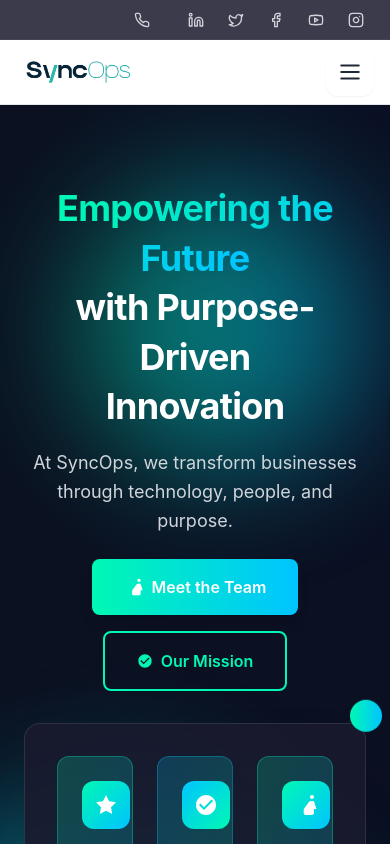
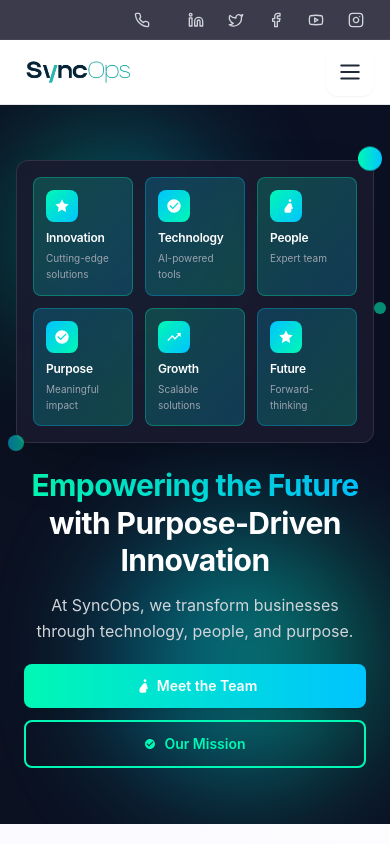
Before and after one commit to MrMoizBhatti/SyncOps, a Next.js app: page /about in a window 390 px wide. Shown: the top 844 px of the page. Built offline with nearby package versions, Linux system fonts and the light colour scheme.

Commit message:
greater changing ok

```diff
--- a/app/about/_components/AboutHero.jsx
+++ b/app/about/_components/AboutHero.jsx
@@ -4,17 +4,17 @@
 
 const AboutHero = () => {
   return (
-    <section className="relative overflow-hidden bg-[#0B0A1C] py-12 lg:py-16">
+    <section className="relative overflow-hidden bg-[#0B0A1C] py-8 sm:py-10 md:py-12 lg:py-16">
       {/* Background Effects */}
       <div className="absolute inset-0 bg-gradient-to-r from-[#00F8B4]/10 to-[#00C4FF]/10 opacity-30"></div>
-      <div className="absolute top-20 left-20 w-72 h-72 bg-gradient-to-r from-[#00F8B4] to-[#00C4FF] rounded-full filter blur-3xl opacity-20 animate-pulse"></div>
-      <div className="absolute bottom-20 right-20 w-96 h-96 bg-gradient-to-r from-[#00C4FF] to-[#00F8B4] rounded-full filter blur-3xl opacity-20 animate-pulse delay-1000"></div>
+      <div className="absolute top-10 left-5 sm:top-16 sm:left-10 md:top-20 md:left-20 w-48 h-48 sm:w-64 sm:h-64 md:w-72 md:h-72 bg-gradient-to-r from-[#00F8B4] to-[#00C4FF] rounded-full filter blur-3xl opacity-20 animate-pulse"></div>
+      <div className="absolute bottom-10 right-5 sm:bottom-16 sm:right-10 md:bottom-20 md:right-20 w-64 h-64 sm:w-80 sm:h-80 md:w-96 md:h-96 bg-gradient-to-r from-[#00C4FF] to-[#00F8B4] rounded-full filter blur-3xl opacity-20 animate-pulse delay-1000"></div>
 
-      <div className="max-w-7xl mx-auto px-6 lg:px-8 relative z-10 py-8">
-        <div className="grid lg:grid-cols-2 gap-8 lg:gap-12 items-center">
+      <div className="max-w-7xl mx-auto px-4 sm:px-6 md:px-8 lg:px-12 relative z-10 py-6 sm:py-8">
+        <div className="grid lg:grid-cols-2 gap-6 sm:gap-8 md:gap-10 lg:gap-12 items-center">
           {/* Left Content */}
-          <div className="text-center lg:text-left">
-            <h1 className="text-4xl lg:text-6xl font-bold leading-snug mb-4">
+          <div className="text-center lg:text-left order-2 lg:order-1">
+            <h1 className="text-3xl sm:text-4xl md:text-5xl lg:text-6xl xl:text-7xl font-bold leading-tight sm:leading-snug mb-3 sm:mb-4 md:mb-5">
               <span className="bg-gradient-to-r from-[#00F8B4] to-[#00C4FF] bg-clip-text text-transparent">
                 Empowering the Future
               </span>
@@ -24,15 +24,15 @@
               <span className="text-white">Innovation</span>
             </h1>
 
-            <p className="text-lg text-gray-300 mb-6 max-w-2xl mx-auto lg:mx-0 leading-relaxed">
+            <p className="text-base sm:text-lg md:text-xl text-gray-300 mb-5 sm:mb-6 md:mb-8 max-w-2xl mx-auto lg:mx-0 leading-relaxed px-2 sm:px-0">
               At SyncOps, we transform businesses through technology, people, and purpose.
             </p>
 
-            <div className="flex flex-col sm:flex-row gap-4 justify-center lg:justify-start">
+            <div className="flex flex-col sm:flex-row gap-3 sm:gap-4 justify-center lg:justify-start px-2 sm:px-0">
               <SafeLink href="#team">
-                <button className="group bg-gradient-to-r from-[#00F8B4] to-[#00C4FF] text-white font-semibold px-8 py-4 rounded-lg shadow-lg hover:shadow-lg hover:scale-105 transition-all duration-300 relative overflow-hidden">
-                  <span className="relative z-10 flex items-center gap-2">
-                    <svg className="w-5 h-5" fill="currentColor" viewBox="0 0 24 24">
+                <button className="group w-full sm:w-auto bg-gradient-to-r from-[#00F8B4] to-[#00C4FF] text-white font-semibold px-6 sm:px-8 py-3 sm:py-4 rounded-lg shadow-lg hover:shadow-lg hover:scale-105 transition-all duration-300 relative overflow-hidden text-sm sm:text-base">
+                  <span className="relative z-10 flex items-center justify-center gap-2">
+                    <svg className="w-4 h-4 sm:w-5 sm:h-5" fill="currentColor" viewBox="0 0 24 24">
                       <path d="M16 4c0-1.11.89-2 2-2s2 .89 2 2-.89 2-2 2-2-.89-2-2zm4 18v-6h2.5l-2.54-7.63A1.5 1.5 0 0 0 18.54 8H17c-.8 0-1.54.37-2.01 1l-4.7 6.28c-.37.5-.58 1.11-.58 1.73V20c0 1.1.9 2 2 2h6c1.1 0 2-.9 2-2z"/>
                     </svg>
                     Meet the Team
@@ -42,9 +42,9 @@
               </SafeLink>
 
               <SafeLink href="#mission">
-                <button className="group border-2 border-[#00F8B4] text-[#00F8B4] font-semibold px-8 py-4 rounded-lg hover:bg-[#00F8B4] hover:text-white transition-all duration-300 relative overflow-hidden">
-                  <span className="relative z-10 flex items-center gap-2">
-                    <svg className="w-4 h-4" fill="currentColor" viewBox="0 0 24 24">
+                <button className="group w-full sm:w-auto border-2 border-[#00F8B4] text-[#00F8B4] font-semibold px-6 sm:px-8 py-3 sm:py-4 rounded-lg hover:bg-[#00F8B4] hover:text-white transition-all duration-300 relative overflow-hidden text-sm sm:text-base">
+                  <span className="relative z-10 flex items-center justify-center gap-2">
+                    <svg className="w-3 h-3 sm:w-4 sm:h-4" fill="currentColor" viewBox="0 0 24 24">
                       <path d="M12 2C6.48 2 2 6.48 2 12s4.48 10 10 10 10-4.48 10-10S17.52 2 12 2zm-2 15l-5-5 1.41-1.41L10 14.17l7.59-7.59L19 8l-9 9z"/>
                     </svg>
                     Our Mission
@@ -55,82 +55,82 @@
           </div>
 
           {/* Right Side - Futuristic Icon Cluster */}
-          <div className="relative">
-            <div className="bg-[#1A1A2E]/90 backdrop-blur-xl rounded-2xl p-8 border border-white/10 shadow-2xl max-h-[450px] w-full">
+          <div className="relative order-1 lg:order-2">
+            <div className="bg-[#1A1A2E]/90 backdrop-blur-xl rounded-xl sm:rounded-2xl p-4 sm:p-6 md:p-8 border border-white/10 shadow-2xl max-h-[400px] sm:max-h-[450px] md:max-h-[500px] w-full">
               {/* Icon Grid */}
-              <div className="grid grid-cols-3 gap-6">
+              <div className="grid grid-cols-3 gap-3 sm:gap-4 md:gap-6">
                 {/* Innovation Icon */}
-                <div className="group bg-gradient-to-br from-[#00F8B4]/20 to-[#00C4FF]/20 rounded-xl p-6 border border-[#00F8B4]/30 hover:border-[#00F8B4]/50 hover:shadow-lg transition-all duration-300">
-                  <div className="w-12 h-12 bg-gradient-to-br from-[#00F8B4] to-[#00C4FF] rounded-xl flex items-center justify-center mb-4 group-hover:scale-110 transition-transform duration-300">
-                    <svg className="w-6 h-6 text-white" fill="currentColor" viewBox="0 0 24 24">
+                <div className="group bg-gradient-to-br from-[#00F8B4]/20 to-[#00C4FF]/20 rounded-lg sm:rounded-xl p-3 sm:p-4 md:p-6 border border-[#00F8B4]/30 hover:border-[#00F8B4]/50 hover:shadow-lg transition-all duration-300">
+                  <div className="w-8 h-8 sm:w-10 sm:h-10 md:w-12 md:h-12 bg-gradient-to-br from-[#00F8B4] to-[#00C4FF] rounded-lg sm:rounded-xl flex items-center justify-center mb-2 sm:mb-3 md:mb-4 group-hover:scale-110 transition-transform duration-300">
+                    <svg className="w-4 h-4 sm:w-5 sm:h-5 md:w-6 md:h-6 text-white" fill="currentColor" viewBox="0 0 24 24">
                       <path d="M12 2l3.09 6.26L22 9.27l-5 4.87 1.18 6.88L12 17.77l-6.18 3.25L7 14.14 2 9.27l6.91-1.01L12 2z"/>
                     </svg>
                   </div>
-                  <h3 className="text-white font-semibold text-sm mb-2">Innovation</h3>
-                  <p className="text-gray-400 text-xs">Cutting-edge solutions</p>
+                  <h3 className="text-white font-semibold text-xs sm:text-sm mb-1 sm:mb-2">Innovation</h3>
+                  <p className="text-gray-400 text-[10px] sm:text-xs">Cutting-edge solutions</p>
                 </div>
 
                 {/* Technology Icon */}
-                <div className="group bg-gradient-to-br from-[#00C4FF]/20 to-[#00F8B4]/20 rounded-xl p-6 border border-[#00C4FF]/30 hover:border-[#00C4FF]/50 hover:shadow-lg transition-all duration-300">
-                  <div className="w-12 h-12 bg-gradient-to-br from-[#00C4FF] to-[#00F8B4] rounded-xl flex items-center justify-center mb-4 group-hover:scale-110 transition-transform duration-300">
-                    <svg className="w-6 h-6 text-white" fill="currentColor" viewBox="0 0 24 24">
+                <div className="group bg-gradient-to-br from-[#00C4FF]/20 to-[#00F8B4]/20 rounded-lg sm:rounded-xl p-3 sm:p-4 md:p-6 border border-[#00C4FF]/30 hover:border-[#00C4FF]/50 hover:shadow-lg transition-all duration-300">
+                  <div className="w-8 h-8 sm:w-10 sm:h-10 md:w-12 md:h-12 bg-gradient-to-br from-[#00C4FF] to-[#00F8B4] rounded-lg sm:rounded-xl flex items-center justify-center mb-2 sm:mb-3 md:mb-4 group-hover:scale-110 transition-transform duration-300">
+                    <svg className="w-4 h-4 sm:w-5 sm:h-5 md:w-6 md:h-6 text-white" fill="currentColor" viewBox="0 0 24 24">
                       <path d="M12 2C6.48 2 2 6.48 2 12s4.48 10 10 10 10-4.48 10-10S17.52 2 12 2zm-2 15l-5-5 1.41-1.41L10 14.17l7.59-7.59L19 8l-9 9z"/>
                     </svg>
                   </div>
-                  <h3 className="text-white font-semibold text-sm mb-2">Technology</h3>
-                  <p className="text-gray-400 text-xs">AI-powered tools</p>
+                  <h3 className="text-white font-semibold text-xs sm:text-sm mb-1 sm:mb-2">Technology</h3>
+                  <p className="text-gray-400 text-[10px] sm:text-xs">AI-powered tools</p>
                 </div>
 
                 {/* People Icon */}
-                <div className="group bg-gradient-to-br from-[#00F8B4]/20 to-[#00C4FF]/20 rounded-xl p-6 border border-[#00F8B4]/30 hover:border-[#00F8B4]/50 hover:shadow-lg transition-all duration-300">
-                  <div className="w-12 h-12 bg-gradient-to-br from-[#00F8B4] to-[#00C4FF] rounded-xl flex items-center justify-center mb-4 group-hover:scale-110 transition-transform duration-300">
-                    <svg className="w-6 h-6 text-white" fill="currentColor" viewBox="0 0 24 24">
+                <div className="group bg-gradient-to-br from-[#00F8B4]/20 to-[#00C4FF]/20 rounded-lg sm:rounded-xl p-3 sm:p-4 md:p-6 border border-[#00F8B4]/30 hover:border-[#00F8B4]/50 hover:shadow-lg transition-all duration-300">
+                  <div className="w-8 h-8 sm:w-10 sm:h-10 md:w-12 md:h-12 bg-gradient-to-br from-[#00F8B4] to-[#00C4FF] rounded-lg sm:rounded-xl flex items-center justify-center mb-2 sm:mb-3 md:mb-4 group-hover:scale-110 transition-transform duration-300">
+                    <svg className="w-4 h-4 sm:w-5 sm:h-5 md:w-6 md:h-6 text-white" fill="currentColor" viewBox="0 0 24 24">
                       <path d="M16 4c0-1.11.89-2 2-2s2 .89 2 2-.89 2-2 2-2-.89-2-2zm4 18v-6h2.5l-2.54-7.63A1.5 1.5 0 0 0 18.54 8H17c-.8 0-1.54.37-2.01 1l-4.7 6.28c-.37.5-.58 1.11-.58 1.73V20c0 1.1.9 2 2 2h6c1.1 0 2-.9 2-2z"/>
                     </svg>
                   </div>
-                  <h3 className="text-white font-semibold text-sm mb-2">People</h3>
-                  <p className="text-gray-400 text-xs">Expert team</p>
+                  <h3 className="text-white font-semibold text-xs sm:text-sm mb-1 sm:mb-2">People</h3>
+                  <p className="text-gray-400 text-[10px] sm:text-xs">Expert team</p>
                 </div>
 
                 {/* Purpose Icon */}
-                <div className="group bg-gradient-to-br from-[#00C4FF]/20 to-[#00F8B4]/20 rounded-xl p-6 border border-[#00C4FF]/30 hover:border-[#00C4FF]/50 hover:shadow-lg transition-all duration-300">
-                  <div className="w-12 h-12 bg-gradient-to-br from-[#00C4FF] to-[#00F8B4] rounded-xl flex items-center justify-center mb-4 group-hover:scale-110 transition-transform duration-300">
-                    <svg className="w-6 h-6 text-white" fill="currentColor" viewBox="0 0 24 24">
+                <div className="group bg-gradient-to-br from-[#00C4FF]/20 to-[#00F8B4]/20 rounded-lg sm:rounded-xl p-3 sm:p-4 md:p-6 border border-[#00C4FF]/30 hover:border-[#00C4FF]/50 hover:shadow-lg transition-all duration-300">
+                  <div className="w-8 h-8 sm:w-10 sm:h-10 md:w-12 md:h-12 bg-gradient-to-br from-[#00C4FF] to-[#00F8B4] rounded-lg sm:rounded-xl flex items-center justify-center mb-2 sm:mb-3 md:mb-4 group-hover:scale-110 transition-transform duration-300">
+                    <svg className="w-4 h-4 sm:w-5 sm:h-5 md:w-6 md:h-6 text-white" fill="currentColor" viewBox="0 0 24 24">
                       <path d="M12 2C6.48 2 2 6.48 2 12s4.48 10 10 10 10-4.48 10-10S17.52 2 12 2zm-2 15l-5-5 1.41-1.41L10 14.17l7.59-7.59L19 8l-9 9z"/>
                     </svg>
                   </div>
-                  <h3 className="text-white font-semibold text-sm mb-2">Purpose</h3>
-                  <p className="text-gray-400 text-xs">Meaningful impact</p>
+                  <h3 className="text-white font-semibold text-xs sm:text-sm mb-1 sm:mb-2">Purpose</h3>
+                  <p className="text-gray-400 text-[10px] sm:text-xs">Meaningful impact</p>
                 </div>
 
                 {/* Growth Icon */}
-                <div className="group bg-gradient-to-br from-[#00F8B4]/20 to-[#00C4FF]/20 rounded-xl p-6 border border-[#00F8B4]/30 hover:border-[#00F8B4]/50 hover:shadow-lg transition-all duration-300">
-                  <div className="w-12 h-12 bg-gradient-to-br from-[#00F8B4] to-[#00C4FF] rounded-xl flex items-center justify-center mb-4 group-hover:scale-110 transition-transform duration-300">
-                    <svg className="w-6 h-6 text-white" fill="currentColor" viewBox="0 0 24 24">
+                <div className="group bg-gradient-to-br from-[#00F8B4]/20 to-[#00C4FF]/20 rounded-lg sm:rounded-xl p-3 sm:p-4 md:p-6 border border-[#00F8B4]/30 hover:border-[#00F8B4]/50 hover:shadow-lg transition-all duration-300">
+                  <div className="w-8 h-8 sm:w-10 sm:h-10 md:w-12 md:h-12 bg-gradient-to-br from-[#00F8B4] to-[#00C4FF] rounded-lg sm:rounded-xl flex items-center justify-center mb-2 sm:mb-3 md:mb-4 group-hover:scale-110 transition-transform duration-300">
+                    <svg className="w-4 h-4 sm:w-5 sm:h-5 md:w-6 md:h-6 text-white" fill="currentColor" viewBox="0 0 24 24">
                       <path d="M16 6l2.29 2.29-4.88 4.88-4-4L2 16.59 3.41 18l6-6 4 4 6.3-6.29L22 12V6z"/>
                     </svg>
                   </div>
-                  <h3 className="text-white font-semibold text-sm mb-2">Growth</h3>
-                  <p className="text-gray-400 text-xs">Scalable solutions</p>
+                  <h3 className="text-white font-semibold text-xs sm:text-sm mb-1 sm:mb-2">Growth</h3>
+                  <p className="text-gray-400 text-[10px] sm:text-xs">Scalable solutions</p>
                 </div>
 
                 {/* Future Icon */}
-                <div className="group bg-gradient-to-br from-[#00C4FF]/20 to-[#00F8B4]/20 rounded-xl p-6 border border-[#00C4FF]/30 hover:border-[#00C4FF]/50 hover:shadow-lg transition-all duration-300">
-                  <div className="w-12 h-12 bg-gradient-to-br from-[#00C4FF] to-[#00F8B4] rounded-xl flex items-center justify-center mb-4 group-hover:scale-110 transition-transform duration-300">
-                    <svg className="w-6 h-6 text-white" fill="currentColor" viewBox="0 0 24 24">
+                <div className="group bg-gradient-to-br from-[#00C4FF]/20 to-[#00F8B4]/20 rounded-lg sm:rounded-xl p-3 sm:p-4 md:p-6 border border-[#00C4FF]/30 hover:border-[#00C4FF]/50 hover:shadow-lg transition-all duration-300">
+                  <div className="w-8 h-8 sm:w-10 sm:h-10 md:w-12 md:h-12 bg-gradient-to-br from-[#00C4FF] to-[#00F8B4] rounded-lg sm:rounded-xl flex items-center justify-center mb-2 sm:mb-3 md:mb-4 group-hover:scale-110 transition-transform duration-300">
+                    <svg className="w-4 h-4 sm:w-5 sm:h-5 md:w-6 md:h-6 text-white" fill="currentColor" viewBox="0 0 24 24">
                       <path d="M12 2l3.09 6.26L22 9.27l-5 4.87 1.18 6.88L12 17.77l-6.18 3.25L7 14.14 2 9.27l6.91-1.01L12 2z"/>
                     </svg>
                   </div>
-                  <h3 className="text-white font-semibold text-sm mb-2">Future</h3>
-                  <p className="text-gray-400 text-xs">Forward-thinking</p>
+                  <h3 className="text-white font-semibold text-xs sm:text-sm mb-1 sm:mb-2">Future</h3>
+                  <p className="text-gray-400 text-[10px] sm:text-xs">Forward-thinking</p>
                 </div>
               </div>
             </div>
 
             {/* Floating Elements */}
-            <div className="absolute -top-4 -right-4 w-8 h-8 bg-gradient-to-r from-[#00F8B4] to-[#00C4FF] rounded-full animate-bounce"></div>
-            <div className="absolute -bottom-4 -left-4 w-6 h-6 bg-gradient-to-r from-[#00C4FF] to-[#00F8B4] rounded-full animate-pulse"></div>
-            <div className="absolute top-1/2 -right-6 w-4 h-4 bg-[#00F8B4] rounded-full animate-pulse delay-1000"></div>
+            <div className="absolute -top-2 -right-2 sm:-top-4 sm:-right-4 w-6 h-6 sm:w-8 sm:h-8 bg-gradient-to-r from-[#00F8B4] to-[#00C4FF] rounded-full animate-bounce"></div>
+            <div className="absolute -bottom-2 -left-2 sm:-bottom-4 sm:-left-4 w-4 h-4 sm:w-6 sm:h-6 bg-gradient-to-r from-[#00C4FF] to-[#00F8B4] rounded-full animate-pulse"></div>
+            <div className="absolute top-1/2 -right-3 sm:-right-6 w-3 h-3 sm:w-4 sm:h-4 bg-[#00F8B4] rounded-full animate-pulse delay-1000"></div>
           </div>
         </div>
       </div>
```
Also changed, not shown: app/about/_components/ClientTestimonial.jsx (deleted, +0 -70 lines), app/about/_components/FinalCTA.jsx (deleted, +0 -66 lines), app/about/page.jsx (+1 -13 lines), app/components/Services.jsx (+0 -18 lines).
